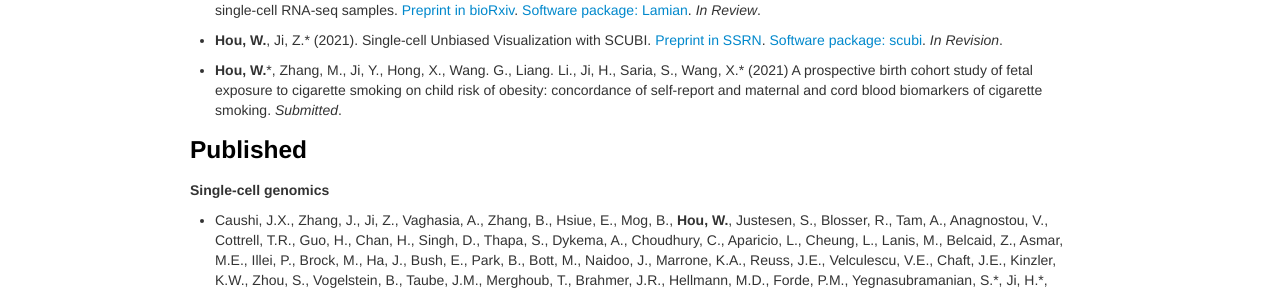
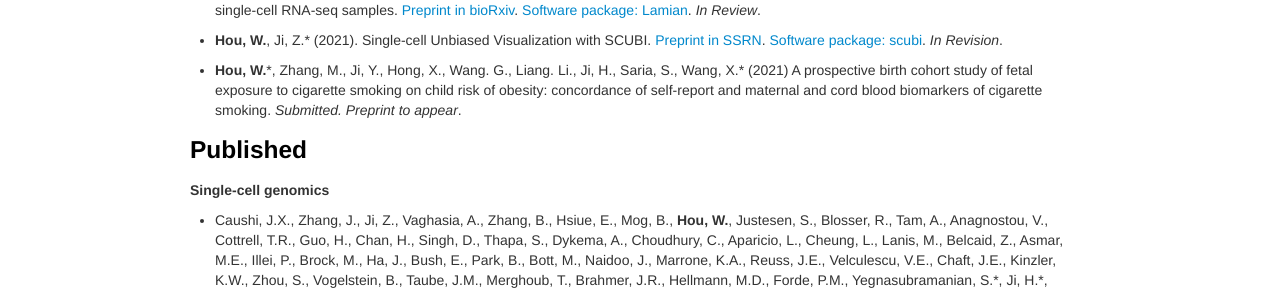
Before and after one commit to Winnie09/Wenpin_Hou, a Jekyll site: the page built from pages/publications.md, in a window 1280 px wide. Shown: the part 252-544 px from the top of the page. Built offline with Jekyll 4.4.1, drawn with Linux system fonts in a browser that asks for light colours.

Commit message:
publications.md

```diff
--- a/pages/publications.md
+++ b/pages/publications.md
@@ -13,7 +13,7 @@
 
 - **Hou, W.**, Ji, Z.\* (2021). Single-cell Unbiased Visualization with SCUBI. [Preprint in SSRN](https://papers.ssrn.com/sol3/papers.cfm?abstract_id=3881357). [Software package: scubi](https://winnie09.github.io/Wenpin_Hou/pages/SCUBI.html). *In Revision*.
 
-- **Hou, W.**\*, Zhang, M., Ji, Y., Hong, X., Wang. G., Liang. Li., Ji, H., Saria, S., Wang, X.\* (2021)  A prospective birth cohort study of fetal exposure to cigarette smoking on child risk of obesity: concordance of self-report and maternal and cord blood biomarkers of cigarette smoking. *Submitted*.
+- **Hou, W.**\*, Zhang, M., Ji, Y., Hong, X., Wang. G., Liang. Li., Ji, H., Saria, S., Wang, X.\* (2021)  A prospective birth cohort study of fetal exposure to cigarette smoking on child risk of obesity: concordance of self-report and maternal and cord blood biomarkers of cigarette smoking. *Submitted. Preprint to appear*.
 
 ### Published
 ##### Single-cell genomics
```
